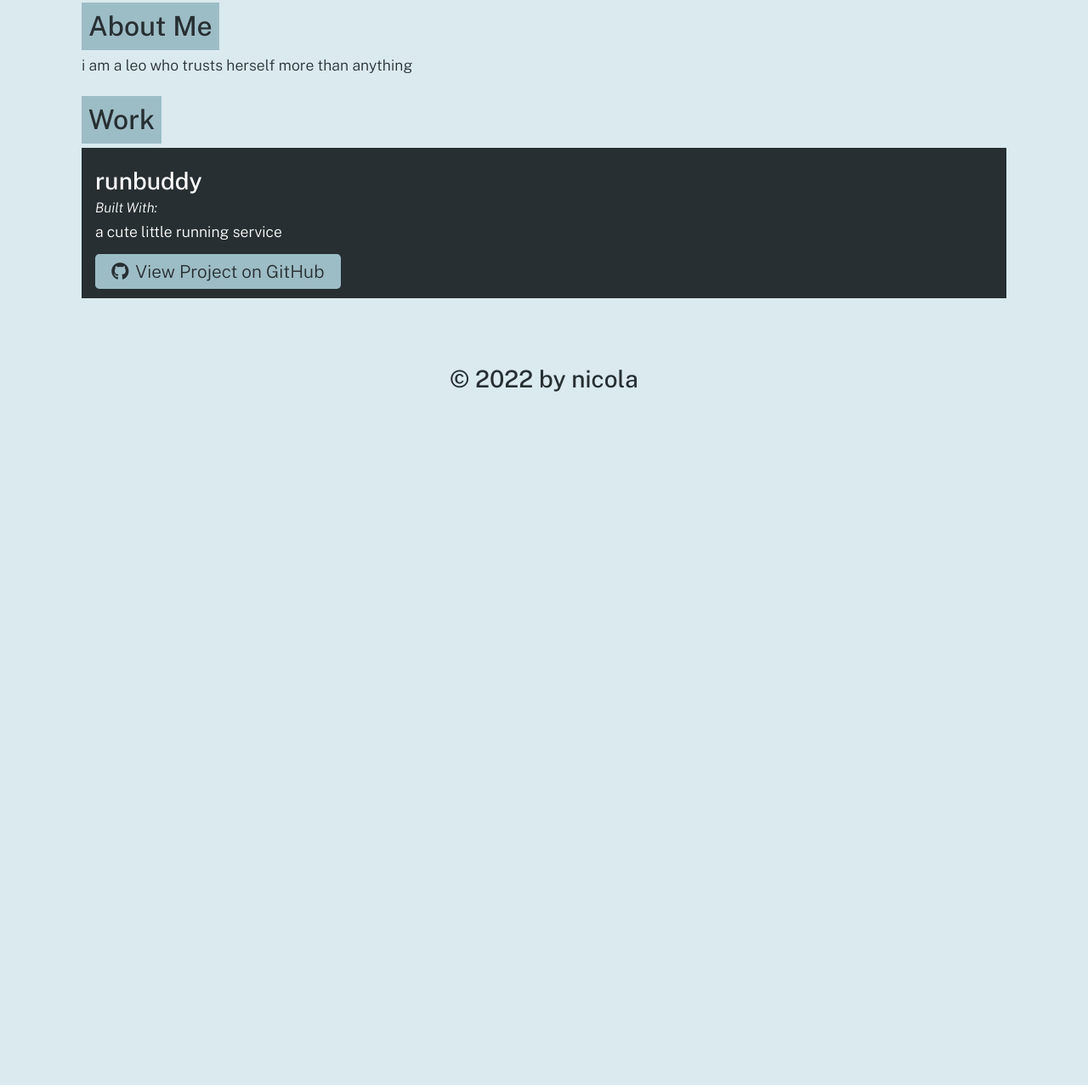
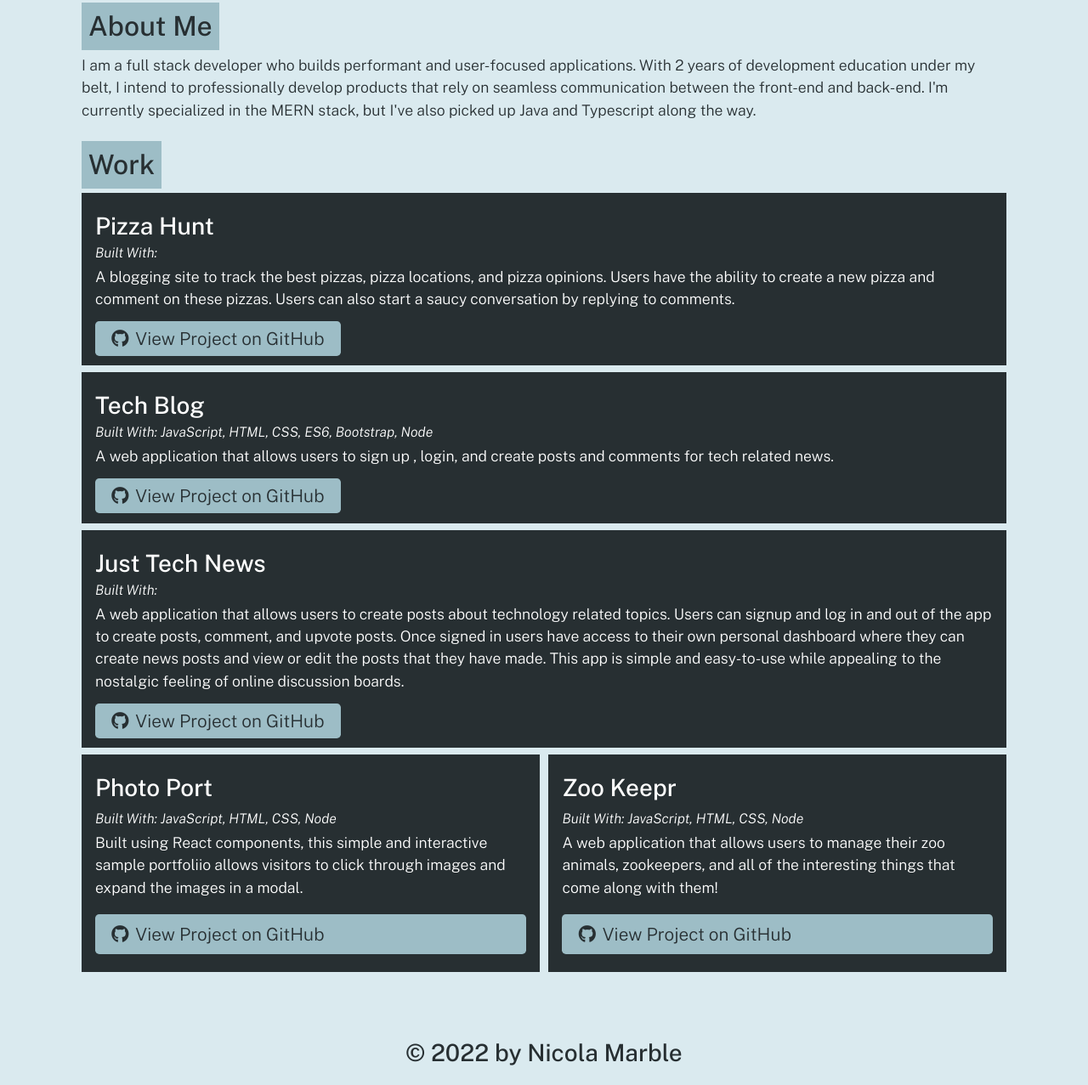
Before and after one commit to nicolalenee/portfolio-generator, a website: page dist/index.html in a window 1280 px wide. Shown: the part 148-1425 px from the top of the page at 85% size. Before the commit the page ends 800 px from the top, so only its background shows below. Drawn offline with nearby package versions, Linux system fonts and the light colour scheme.

Commit message:
update README.md & update example file

```diff
--- a/dist/index.html
+++ b/dist/index.html
@@ -15,7 +15,7 @@
   <body>
     <header>
       <div class="container flex-row justify-space-between align-center py-3">
-        <h1 class="page-title text-secondary bg-dark py-2 px-3">nicola</h1>
+        <h1 class="page-title text-secondary bg-dark py-2 px-3">Nicola Marble</h1>
         <nav class="flex-row">
           <a class="ml-2 my-1 px-2 py-1 bg-secondary text-dark" href="https://github.com/nicolalenee">GitHub</a>
         </nav>
@@ -26,7 +26,7 @@
 
     <section class="my-3" id="about">
       <h2 class="text-dark bg-primary p-2 display-inline-block">About Me</h2>
-      <p>i am a leo who trusts herself more than anything</p>
+      <p>I am a full stack developer who builds performant and user-focused applications. With 2 years of development education under my belt, I intend to professionally develop products that rely on seamless communication between the front-end and back-end. I'm currently specialized in the MERN stack, but I've also picked up Java and Typescript along the way.</p>
     </section>
 
 
@@ -35,23 +35,63 @@
       <div class="flex-row justify-space-between">
 
           <div class="col-12 mb-2 bg-dark text-light p-3">
-            <h3 class="portfolio-item-title text-light">runbuddy</h3>
+            <h3 class="portfolio-item-title text-light">Pizza Hunt</h3>
             <h5 class="portfolio-languages">
               Built With:
 
             </h5>
-            <p>a cute little running service</p>
-            <a href="http://github.com/nicolalenee.io" class="btn"><i class="fab fa-github mr-2"></i>View Project on GitHub</a>
+            <p>A blogging site to track the best pizzas, pizza locations, and pizza opinions. Users have the ability to create a new pizza and comment on these pizzas. Users can also start a saucy conversation by replying to comments.</p>
+            <a href="https://github.com/nicolalenee/PizzaHunt" class="btn"><i class="fab fa-github mr-2"></i>View Project on GitHub</a>
+          </div>
+
+          <div class="col-12 mb-2 bg-dark text-light p-3">
+            <h3 class="portfolio-item-title text-light">Tech Blog</h3>
+            <h5 class="portfolio-languages">
+              Built With:
+              JavaScript, HTML, CSS, ES6, Bootstrap, Node
+            </h5>
+            <p>A web application that allows users to sign up , login, and create posts and comments for tech related news. </p>
+            <a href="https://github.com/nicolalenee/tech-blog" class="btn"><i class="fab fa-github mr-2"></i>View Project on GitHub</a>
+          </div>
+
+          <div class="col-12 mb-2 bg-dark text-light p-3">
+            <h3 class="portfolio-item-title text-light">Just Tech News</h3>
+            <h5 class="portfolio-languages">
+              Built With:
+
+            </h5>
+            <p>A web application that allows users to create posts about technology related topics. Users can signup and log in and out of the app to create posts, comment, and upvote posts. Once signed in users have access to their own personal dashboard where they can create news posts and view or edit the posts that they have made. This app is simple and easy-to-use while appealing to the nostalgic feeling of online discussion boards.</p>
+            <a href="https://github.com/nicolalenee/python-newsfeed" class="btn"><i class="fab fa-github mr-2"></i>View Project on GitHub</a>
           </div>
 
 
+
+          <div class="col-12 col-md-6 mb-2 bg-dark text-light p-3 flex-column">
+            <h3 class="portfolio-item-title text-light">Photo Port</h3>
+            <h5 class="portfolio-languages">
+              Built With:
+              JavaScript, HTML, CSS, Node
+            </h5>
+            <p>Built using React components, this simple and interactive sample portfoliio allows visitors to click through images and expand the images in a modal.</p>
+            <a href="https://github.com/nicolalenee/photo-port" class="btn mt-auto"><i class="fab fa-github mr-2"></i>View Project on GitHub</a>
+          </div>
+
+          <div class="col-12 col-md-6 mb-2 bg-dark text-light p-3 flex-column">
+            <h3 class="portfolio-item-title text-light">Zoo Keepr</h3>
+            <h5 class="portfolio-languages">
+              Built With:
+              JavaScript, HTML, CSS, Node
+            </h5>
+            <p>A web application that allows users to manage their zoo animals, zookeepers, and all of the interesting things that come along with them!</p>
+            <a href="https://github.com/nicolalenee/zookeepr" class="btn mt-auto"><i class="fab fa-github mr-2"></i>View Project on GitHub</a>
+          </div>
 
       </div>
     </section>
 
     </main>
     <footer class="container text-center py-3">
-      <h3 class="text-dark">&copy; 2022 by nicola</h3>
+      <h3 class="text-dark">&copy; 2022 by Nicola Marble</h3>
     </footer>
   </body>
   </html>
```
Also changed, not shown: README.md.
